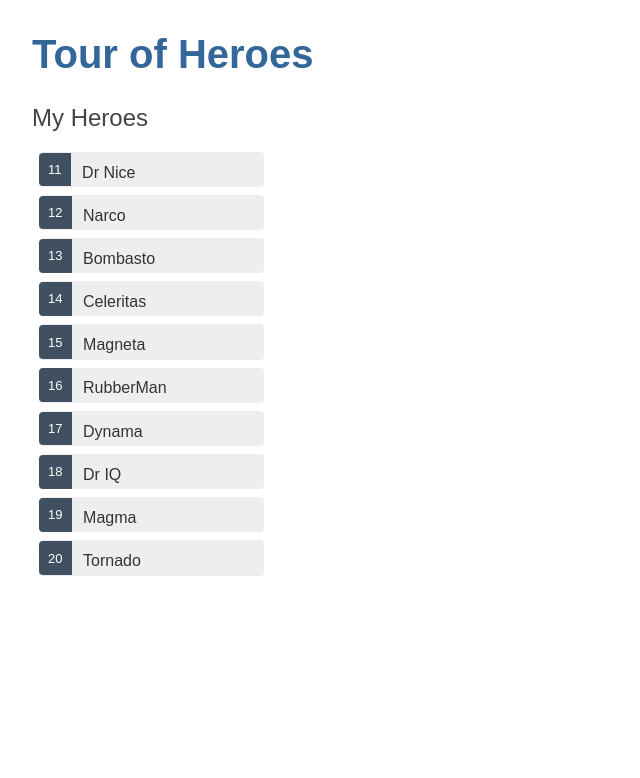
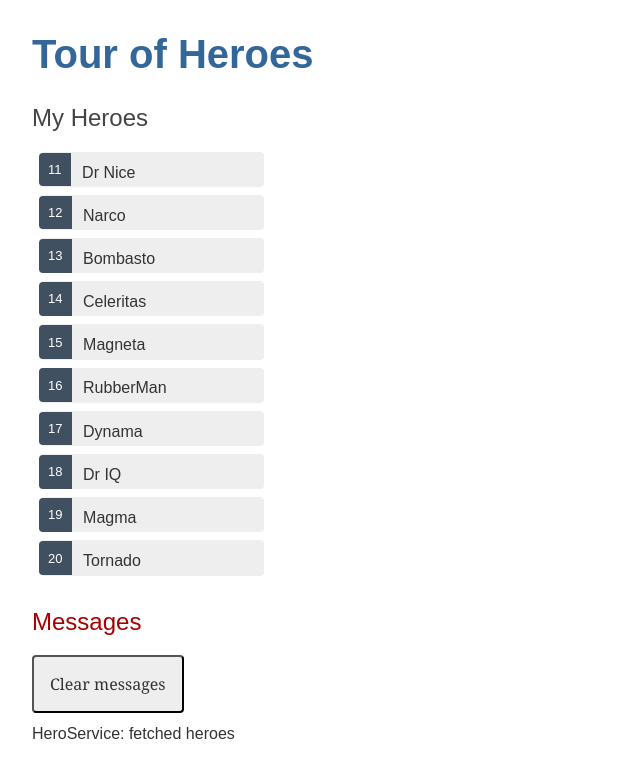
Before and after one commit to milesAwayAlex/angular-tour-of-heroes, an Angular app: page / in a window 1280 px wide. Shown: the top 778 px of the page, without its empty margins (0-640 px from the left). Built offline with nearby package versions, Linux system fonts and the light colour scheme.

Commit message:
Set up the Message service

```diff
--- a/src/app/app.component.html
+++ b/src/app/app.component.html
@@ -1,2 +1,3 @@
 <h1>{{ title }}</h1>
 <app-heroes></app-heroes>
+<app-messages></app-messages>
--- a/src/app/app.module.ts
+++ b/src/app/app.module.ts
@@ -5,9 +5,10 @@
 import { AppComponent } from './app.component';
 import { HeroesComponent } from './heroes/heroes.component';
 import { HeroDetailComponent } from './hero-detail/hero-detail.component';
+import { MessagesComponent } from './messages/messages.component';
 
 @NgModule({
-  declarations: [AppComponent, HeroesComponent, HeroDetailComponent],
+  declarations: [AppComponent, HeroesComponent, HeroDetailComponent, MessagesComponent],
   imports: [BrowserModule, FormsModule],
   providers: [],
   bootstrap: [AppComponent],
--- a/src/app/hero.service.ts
+++ b/src/app/hero.service.ts
@@ -1,5 +1,6 @@
 import { Injectable } from '@angular/core';
 import { Observable, of } from 'rxjs';
+import { MessageService } from './message.service';
 import { HEROES } from './mock-heroes';
 import { Hero } from './hero';
 
@@ -7,9 +8,11 @@
   providedIn: 'root',
 })
 export class HeroService {
-  constructor() {}
+  constructor(private messageService: MessageService) {}
 
   getHeroes(): Observable<Hero[]> {
-    return of(HEROES);
+    const heroes = of(HEROES);
+    this.messageService.add('HeroService: fetched heroes');
+    return heroes;
   }
 }
--- a/src/app/heroes/heroes.component.ts
+++ b/src/app/heroes/heroes.component.ts
@@ -1,4 +1,5 @@
 import { Component, OnInit } from '@angular/core';
+import { MessageService } from '../message.service';
 import { HeroService } from '../hero.service';
 import { Hero } from '../hero';
 
@@ -8,7 +9,10 @@
   styleUrls: ['./heroes.component.css'],
 })
 export class HeroesComponent implements OnInit {
-  constructor(private heroService: HeroService) {}
+  constructor(
+    private heroService: HeroService,
+    private messageService: MessageService
+  ) {}
 
   ngOnInit(): void {
     this.getHeroes();
@@ -20,6 +24,7 @@
 
   onSelect(hero: Hero): void {
     this.selectedHero = hero;
+    this.messageService.add(`heroesComponent: Selected hero id=${hero.id}`);
   }
 
   getHeroes(): void {
--- /dev/null
+++ b/src/app/message.service.ts
@@ -0,0 +1,18 @@
+import { Injectable } from '@angular/core';
+
+@Injectable({
+  providedIn: 'root',
+})
+export class MessageService {
+  constructor() {}
+
+  messages: string[] = [];
+
+  add(message: string) {
+    this.messages.push(message);
+  }
+
+  clear() {
+    this.messages = [];
+  }
+}
--- /dev/null
+++ b/src/app/messages/messages.component.css
@@ -0,0 +1,19 @@
+/* MessagesComponent's private CSS styles */
+h2 {
+  color: #a80000;
+  font-family: Arial, Helvetica, sans-serif;
+  font-weight: lighter;
+}
+
+.clear {
+  color: #333;
+  background-color: #eee;
+  margin-bottom: 12px;
+  padding: 1rem;
+  border-radius: 4px;
+  font-size: 1rem;
+}
+.clear:hover {
+  color: white;
+  background-color: #42545c;
+}
--- /dev/null
+++ b/src/app/messages/messages.component.html
@@ -0,0 +1,5 @@
+<div *ngIf="messageService.messages.length">
+  <h2>Messages</h2>
+  <button class="clear" (click)="messageService.clear()">Clear messages</button>
+  <div *ngFor="let message of messageService.messages">{{ message }}</div>
+</div>
--- /dev/null
+++ b/src/app/messages/messages.component.ts
@@ -0,0 +1,13 @@
+import { Component, OnInit } from '@angular/core';
+import { MessageService } from '../message.service';
+
+@Component({
+  selector: 'app-messages',
+  templateUrl: './messages.component.html',
+  styleUrls: ['./messages.component.css'],
+})
+export class MessagesComponent implements OnInit {
+  constructor(public messageService: MessageService) {}
+
+  ngOnInit(): void {}
+}
```
Also changed, not shown: 2 other files (tests, documents, lock files or other folders).
